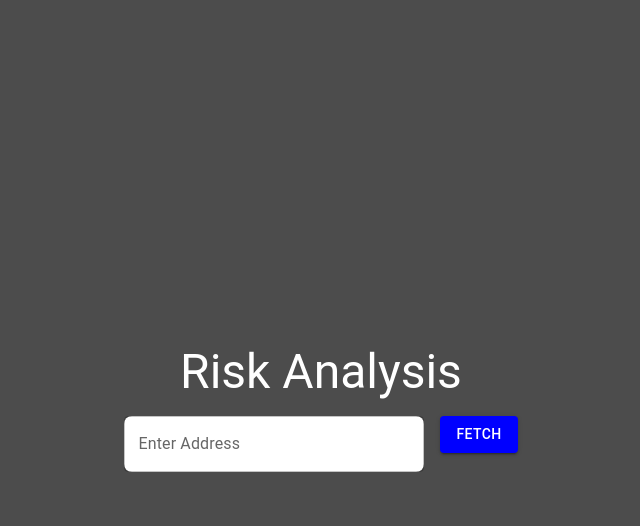
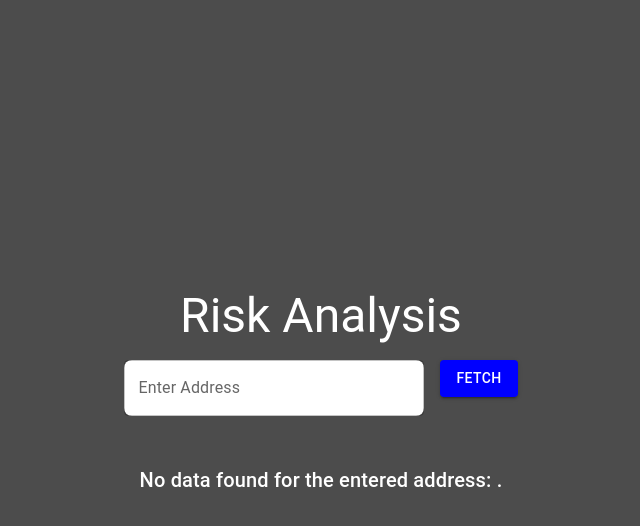
Before and after one commit to tathagata1805/risk-analysis, a React (Create React App) app: page / in a window 1280 px wide. Both pictures are taken after a click on the button "FETCH". Shown: the top 526 px of the page, without its empty margins (319-959 px from the left). Built offline with nearby package versions, Linux system fonts and the light colour scheme; the HTML template or start-up script is replaced by a standard one.

Commit message:
error handling

```diff
--- a/src/App.js
+++ b/src/App.js
@@ -19,14 +19,22 @@ const App = () => {
   const [searchTerm, setSearchTerm] = useState("");
   const [riskData, setRiskData] = useState(null);
   const [loading, setLoading] = useState(false);
+  const [error, setError] = useState("");
 
   const handleSearch = () => {
     setLoading(true);
+    setError(""); // Reset error message when starting a new search
     setTimeout(() => {
       const foundData = API_DATA.find(
         (item) => item.source_address === searchTerm
       );
-      setRiskData(foundData);
+
+      if (foundData) {
+        setRiskData(foundData);
+      } else {
+        setRiskData(null);
+        setError(`No data found for the entered address: ${searchTerm}.`);
+      }
       setLoading(false);
     }, 2000); // Simulating loading time
   };
@@ -60,6 +68,24 @@ const App = () => {
 
       {/* Loading Indicator */}
       {loading && <Loading />}
+
+      {/* Error Message */}
+      {error && (
+        <Box
+          sx={{
+            padding: 3,
+            borderRadius: 2,
+            marginBottom: 4,
+            width: "100%",
+            maxWidth: "600px",
+            textAlign: "center",
+          }}
+        >
+          <Typography variant="h6" color="white">
+            {error}
+          </Typography>
+        </Box>
+      )}
 
       {/* Risk Data Display */}
       {riskData && !loading && (
```
